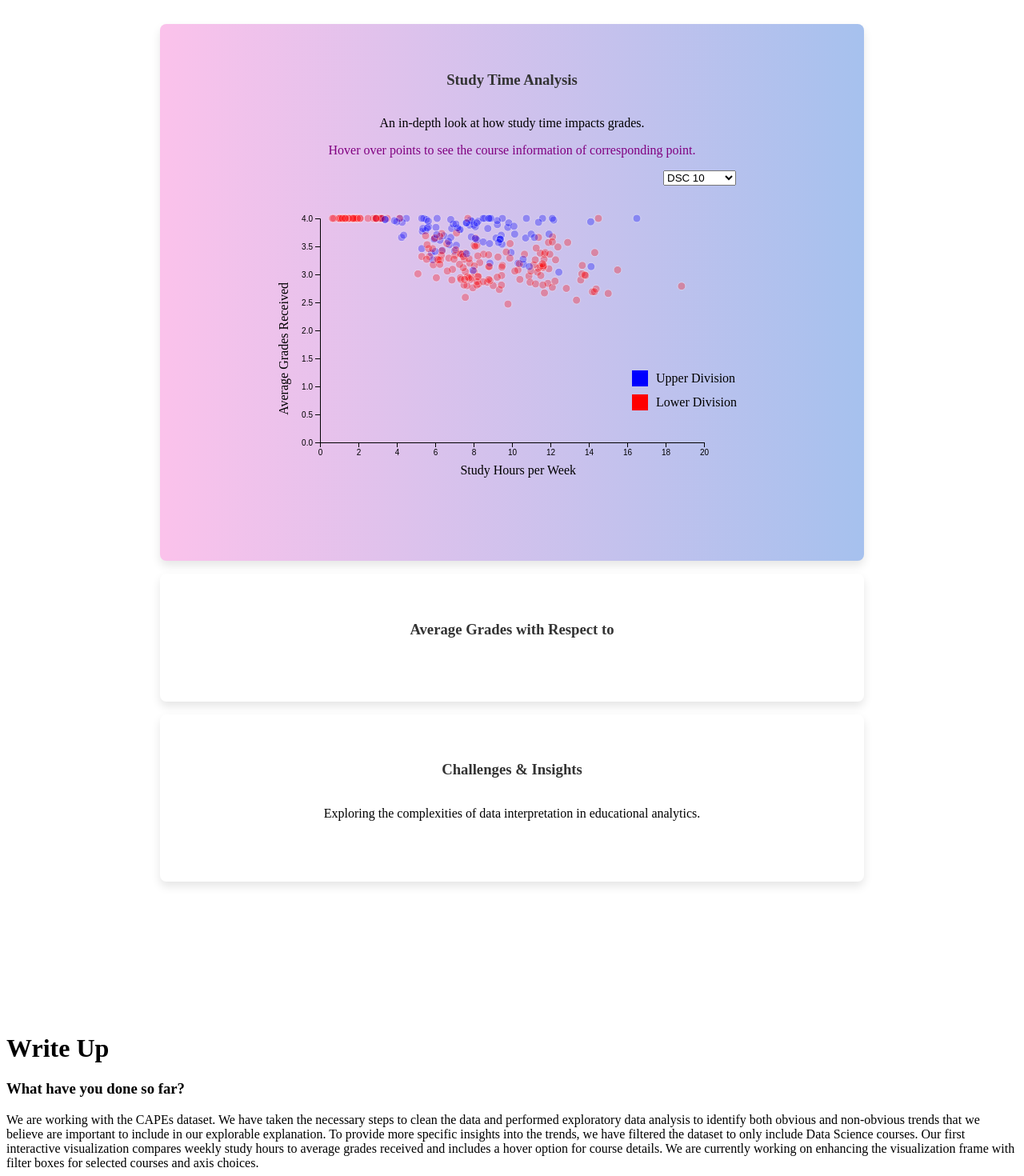
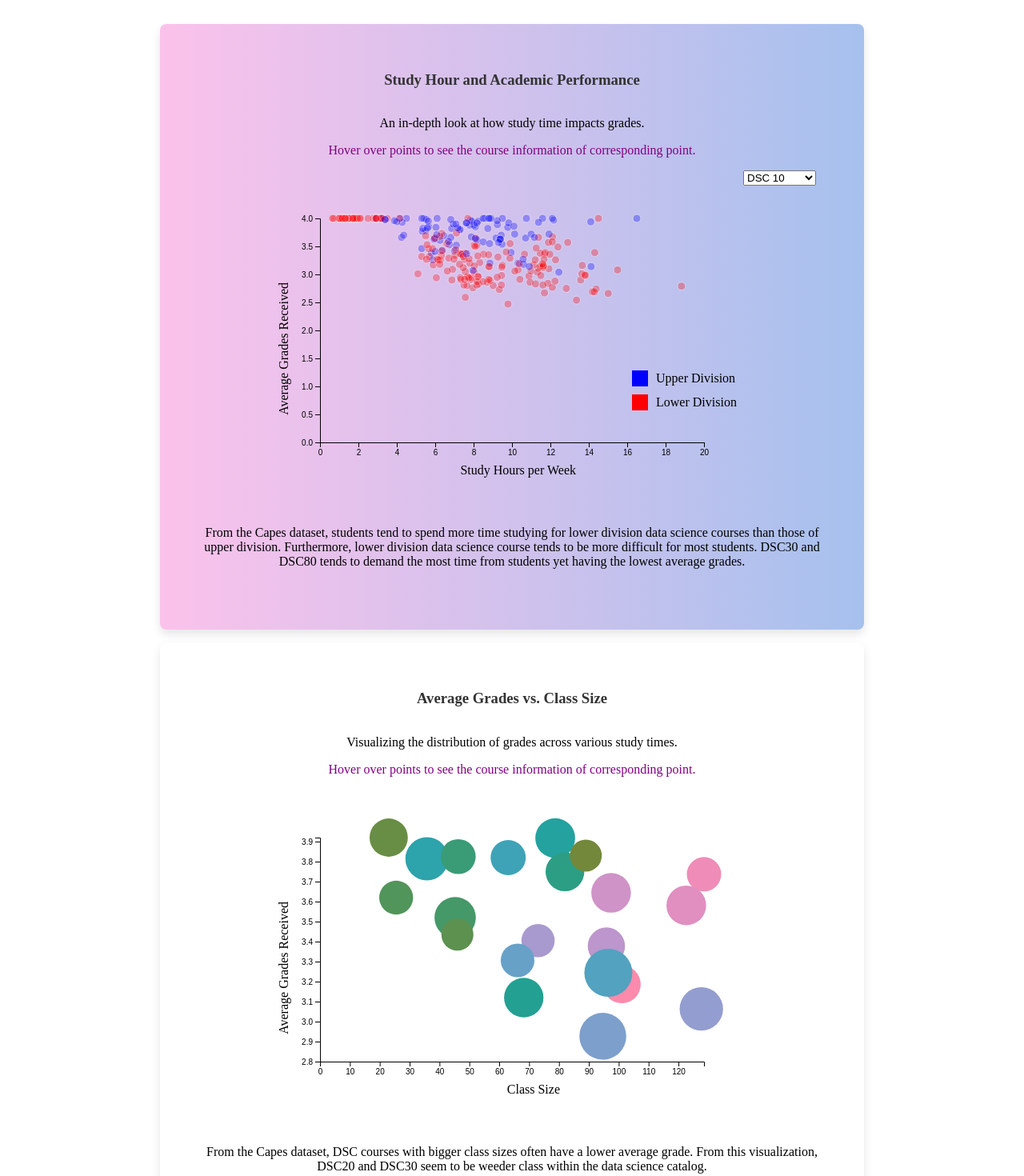
Before and after one commit to gchongg/FinalProject, a SvelteKit app: page / in a window 1280 px wide. Shown: the part 460-1930 px from the top of the page at 80% size. Built offline with nearby package versions, Linux system fonts and the light colour scheme.

Commit message:
explanation

```diff
--- a/src/components/App.svelte
+++ b/src/components/App.svelte
@@ -7,7 +7,7 @@
 
     let data = [];
     let value;
-    const steps = ["Study Time Analysis", "Average Grades with Respect to ", "Challenges & Insights"];
+    const steps = ["Study Hour and Academic Performance", 'Average Grades vs. Class Size', "Challenges & Insights"];
 
     onMount(async () => {
         data = await d3.csv('/capes_dsc_clean_v1.csv', d3.autoType);
@@ -29,13 +29,28 @@
         <div class="step" class:active={value === i}>
             <h3>{step}</h3>
             <div class="text-content">
-                {#if (step === 'Study Time Analysis')}
+                {#if (step === 'Study Hour and Academic Performance')}
                     <p>An in-depth look at how study time impacts grades.</p>
+                    <p class = "instruction"> Hover over points to see the course information of corresponding point.</p>
                     <Scatterplot></Scatterplot>
+                    <body>
+                        <p> From the Capes dataset, students tend to spend more time studying for lower division data science courses
+                            than those of upper division. Furthermore, lower division data science course tends
+                            to be more difficult for most students. DSC30 and DSC80 tends to demand the most time from
+                            students yet having the lowest average grades.
+                        </p>
+                    </body>
                 {/if}
                 {#if (step === 'Average Grades vs. Class Size')}
                     <p>Visualizing the distribution of grades across various study times.</p>
+                    <p class = "instruction"> Hover over points to see the course information of corresponding point.</p>
                     <Bubbleplot></Bubbleplot>
+                    <body>
+                        <p> From the Capes dataset, DSC courses with bigger class sizes often have a lower
+                            average grade. From this visualization, DSC20 and DSC30 seem to be weeder class within
+                            the data science catalog.
+                        </p>
+                    </body>
                 {/if}
                 {#if (step === 'Challenges & Insights')}
                     <p>Exploring the complexities of data interpretation in educational analytics.</p>
@@ -114,6 +129,10 @@
         overflow: hidden; /* Ensure no content spills out */
     }
 
+    .instruction {
+        color: purple;
+    }
+
     .step h3 {
         color: #333;
         position: relative;
--- a/src/components/scatterplot.svelte
+++ b/src/components/scatterplot.svelte
@@ -232,22 +232,9 @@
 
 </script>
 
-<style>
-    .flex-container {
-        height:  500;
-        width: 1000;
-    }
-    .instruction {
-        color: purple;
-    }
-</style>
 
 
-
-<div class = "flex-container">
-    <p class = "instruction"> Hover over points to see the course information of corresponding point.</p>
-    <div id="my_dataviz" style="position: relative;">
-        <div id="dropdownContainer" style="position: absolute; top: 0px; right: 20px;">
-        </div>
+<div id="my_dataviz" style="position: relative;">
+    <div id="dropdownContainer" style="position: absolute; top: 0px; right: 20px;">
     </div>
 </div>
```
